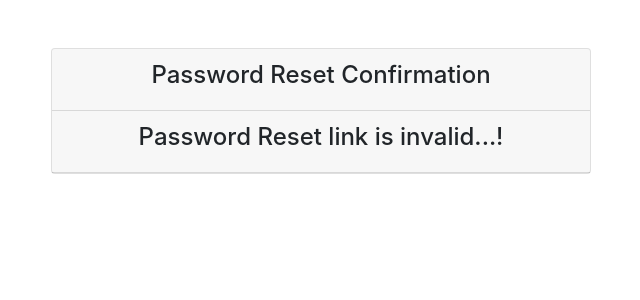
After one commit to amir-y-17/django-blog, a Django app: page /users/password-reset/1/1/ in a window 1280 px wide. The commit adds this page. Shown: the top 300 px of the page, without its empty margins (319-959 px from the left). Run offline with Django 5.2, Linux system fonts and the light colour scheme; some libraries are stand-ins or nearby versions.

Commit message:
feat(users): Add forget password feature

```diff
--- a/users/templates/forms/login.html
+++ b/users/templates/forms/login.html
@@ -80,7 +80,7 @@
                             <!-- 2 column grid layout for inline styling -->
                             <div class="row mb-4">
                                 <div class="col text-center">
-                                    <a href="#!">Forgot password?</a>
+                                    <a href="{% url 'users:password_reset' %}">Forgot password?</a>
                                 </div>
                             </div>
 
--- /dev/null
+++ b/users/templates/registration/password_reset_confirm.html
@@ -0,0 +1,45 @@
+<!DOCTYPE html>
+<html lang="en">
+<head>
+    <meta charset="UTF-8">
+    <meta name="viewport" content="width=device-width, initial-scale=1.0">
+    <title>Password Reset Confirm</title>
+    <link href="https://stackpath.bootstrapcdn.com/bootstrap/4.5.2/css/bootstrap.min.css" rel="stylesheet">
+</head>
+<body>
+    <div class="container mt-5">
+        <div class="row justify-content-center">
+            <div class="col-md-6">
+                <div class="card">
+                    <div class="card-header text-center">
+                        <h4>Password Reset Confirmation</h4>
+                    </div>
+                    {% if validlink %}
+                    <div class="card-body">
+                        <form method="post">
+                            {% csrf_token %}
+                            <div class="form-group">
+                                <label for="new_password1">New password</label>
+                                <input type="password" name="new_password1" id="new_password1" class="form-control" required>
+                            </div>
+                            <div class="form-group">
+                                <label for="new_password2">Confirm new password</label>
+                                <input type="password" name="new_password2" id="new_password2" class="form-control" required>
+                            </div>
+                            <button type="submit" class="btn btn-primary btn-block">Reset Password</button>
+                        </form>
+                    </div>
+                    {% else %}
+                    <div class="card-header text-center">
+                        <h4>Password Reset link is invalid...!</h4>
+                    </div>
+                    {% endif %}
+                </div>
+            </div>
+        </div>
+    </div>
+    <script src="https://code.jquery.com/jquery-3.5.1.slim.min.js"></script>
+    <script src="https://cdn.jsdelivr.net/npm/@popperjs/core@2.5.4/dist/umd/popper.min.js"></script>
+    <script src="https://stackpath.bootstrapcdn.com/bootstrap/4.5.2/js/bootstrap.min.js"></script>
+</body>
+</html>
--- a/users/urls.py
+++ b/users/urls.py
@@ -1,9 +1,30 @@
 from django.urls import path
 from . import views
-
+from django.contrib.auth import views as auth_views
 
 app_name = "users"
 urlpatterns = [
     path("register/", views.UserRegisterationView.as_view(), name="register"),
     path("login/", views.UserLoginView.as_view(), name="login"),
+    # Reset Password URLs
+    path(
+        "password-reset/",
+        auth_views.PasswordResetView.as_view(success_url="done"),
+        name="password_reset",
+    ),
+    path(
+        "password-reset/done/",
+        auth_views.PasswordResetDoneView.as_view(),
+        name="password_reset_done",
+    ),
+    path(
+        "password-reset/<uidb64>/<token>/",
+        auth_views.PasswordResetConfirmView.as_view(success_url="complete"),
+        name="password_reset_confirm",
+    ),
+    path(
+        "password-reset/MQ/set-password/complete/",
+        auth_views.PasswordResetCompleteView.as_view(),
+        name="password_reset_complete",
+    ),
 ]
```
Also changed, not shown: blog_project/settings.py (+9 -1 lines), users/templates/registration/password_reset_complete.html (added, +29 -0 lines), users/templates/registration/password_reset_done.html (added, +29 -0 lines), users/templates/registration/password_reset_email.html (added, +13 -0 lines), users/templates/registration/password_reset_form.html (added, +23 -0 lines).
